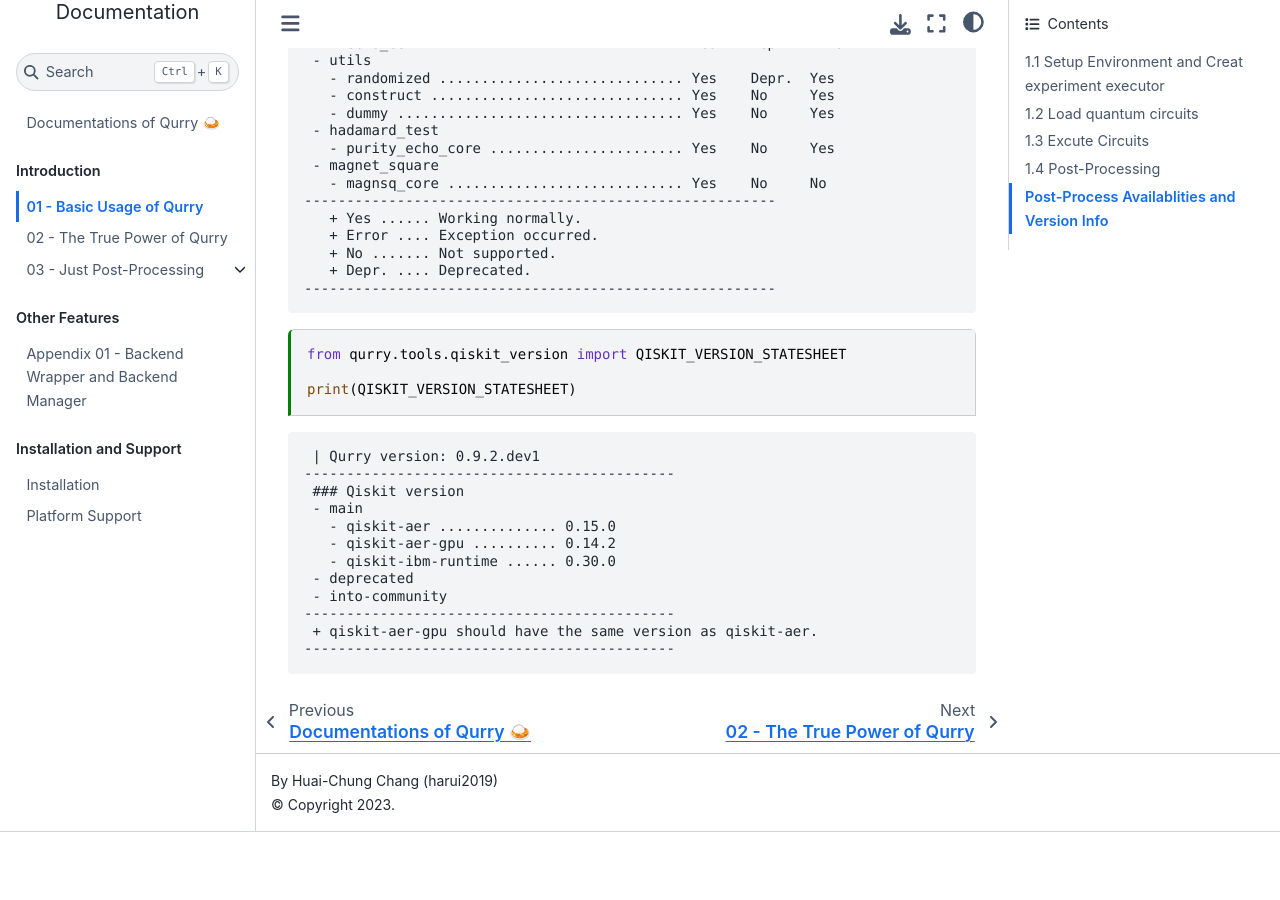
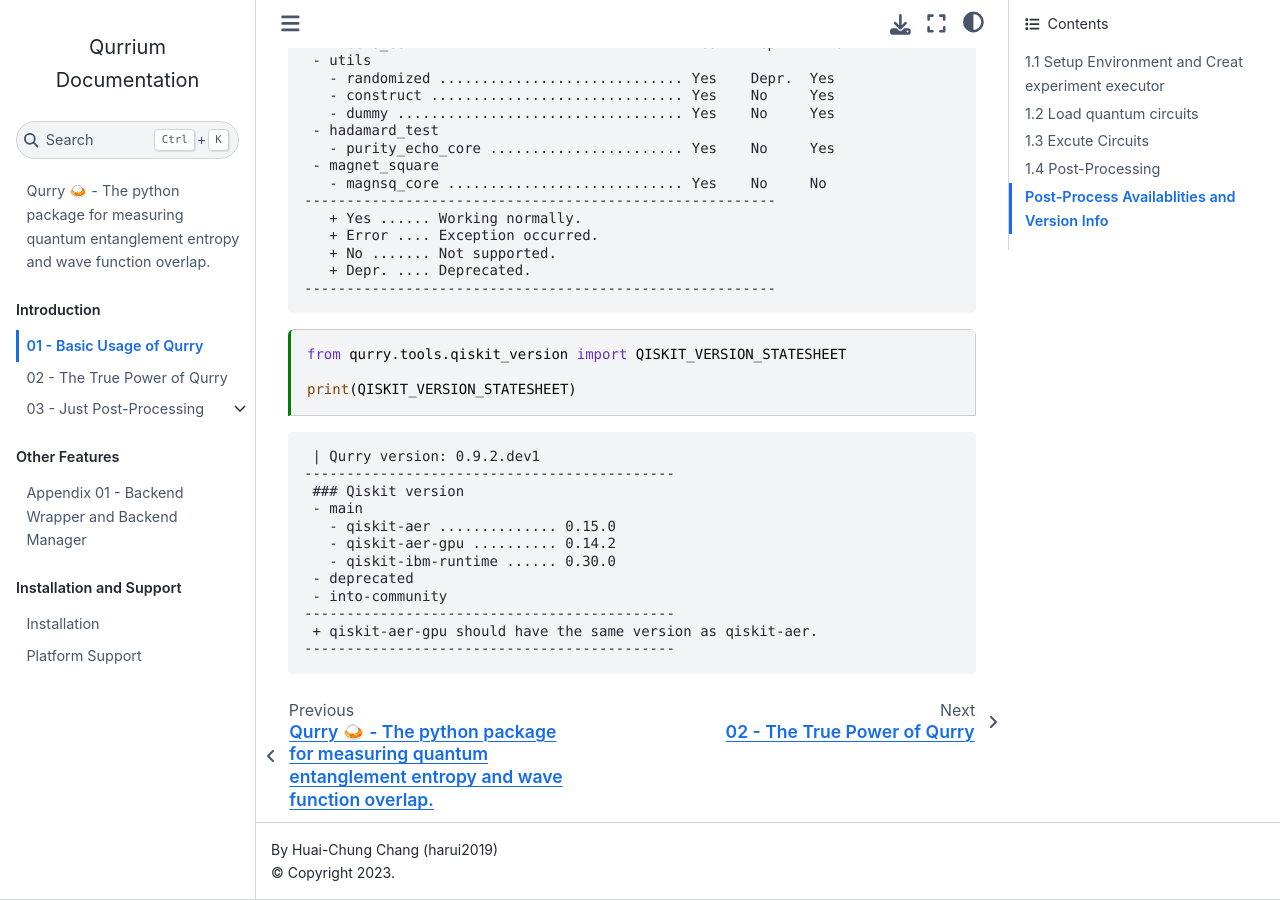
Before and after one commit to qurrium/qurrium_doc, a Jupyter Book: the page built from docs/main/01_Basic_Usage.ipynb, in a window 1280 px wide and 900 px high, scrolled down 16770 px. Built offline with Jupyter Book 1.0.4 settings and Sphinx 7.4.7 and the Sphinx Book theme 1.1.4, drawn with Linux system fonts in a browser that asks for light colours; before the commit the page ends 17602 px from its top, so only the background shows below that; part of the change alters nothing that is shown.

````diff
--- a/docs/intro.md
+++ b/docs/intro.md
@@ -1,15 +1,21 @@
-# Documentations of Qurry 🍛
+# Qurry 🍛 - The python package for measuring quantum entanglement entropy and wave function overlap.
 
-This is a tool to measure the Renyi entropy, Wave Function Overlap, and Magnetization Squared of given wave function. Running on **IBM Qiskit** with the function from constructing experiment object to pending the jobs to IBMQ automatically.
+## _The python package that makes the randomized measurement easy._
 
----
+The major function includes the measurement of quantum Renyi Entropy and Wave Function Overlap based on the randomized measurement protocol.
+When interfaced with **IBM Qiskit**, the package automates the workflow from creating experiment objects, job submission and recall and postprocessing.
+There are several additional features, such as measurement of magnetization and error mitigation. Please check them out!
+
+![Available Python Version](https://img.shields.io/badge/Python-3.9_|_3.10_|_3.11_|_3.12-blue?logo=python&logoColor=white) [![Downloads](https://static.pepy.tech/badge/qurrium)](https://pepy.tech/project/qurrium)
+![Available System](https://img.shields.io/badge/Ubuntu-18.04+-purple?logo=Ubuntu&logoColor=white) ![Available System](https://img.shields.io/badge/Ubuntu_on_WSL-18.04+-purple?logo=Ubuntu&logoColor=white)
+![Available System](https://img.shields.io/badge/Windows-10_|_11-purple?logo=Windows&logoColor=white) ![Available System](https://img.shields.io/badge/MacOS-11+-purple?logo=Apple&logoColor=white)
 
 ## Citation
 
-If you use this tool in your research, please cite the following paper:
+If you use this tool in your research, please cite the following paper in your publication:
 
 ```bibtex
-@misc{chang2024probingentanglementdynamicstopological,
+@misc{chang2024probing,
   title         = {Probing entanglement dynamics and topological transitions on noisy intermediate-scale quantum computers},
   author        = {Huai-Chun Chang and Hsiu-Chuan Hsu and Yu-Cheng Lin},
   year          = {2024},
@@ -23,12 +29,23 @@ If you use this tool in your research, please cite the following paper:
 
 ---
 
-### Acknowledgement
+## Acknowledgments
 
-<p><img src="https://raw.githubusercontent.com/harui2019/harui2019/main/docs/image/logo/NCCU_Physics_Logo.png" href="https://phys.nccu.edu.tw/" alt="National Chengchi University" width="500" ></p>
+The authors acknowledge the support from [National Chengchi University](https://www.nccu.edu.tw/), [NSTC-Quantum Virtual Machine project](https://www.nstc.gov.tw/), [National Center for Theoretical Sciences (NCTS)](https://phys.ncts.ntu.edu.tw/).
+and [IBM Quantum Hub at National Taiwan University (NTU)](https://quantum.ntu.edu.tw/).
 
-<p><img src="https://raw.githubusercontent.com/harui2019/harui2019/main/docs/image/logo/NSTC_Logo.png" href="https://www.nstc.gov.tw/" alt="NSTC" width="500" ></p>
+Special thank to [IBM Quantum Hub at NTU](https://quantum.ntu.edu.tw/) for providing the access right of [IBM Quantum](https://quantum-computing.ibm.com/) that allows us to fully test the tool and execute our experiments.
 
-<p><img src="https://raw.githubusercontent.com/harui2019/harui2019/main/docs/image/logo/NCTS_Phys_Logo.png" href="https://phys.ncts.ntu.edu.tw/" alt="National Center for Theoretical Sciences, Physics Division" width="500" ></p>
+The author [@harui2019](https://github.com/harui2019/) is grateful to the NTU hub of [NCTS](https://phys.ncts.ntu.edu.tw/) that supported him as a Research Assistiant in the early stage of the development.
 
-<p><img src="https://raw.githubusercontent.com/harui2019/harui2019/main/docs/image/logo/NTU_IBM_Q_Hub_Logo.png" href="https://quantum.ntu.edu.tw/" alt="IBM Quantum Hub at National Taiwan University" width="500"></p>
+<p><img src="https://raw.githubusercontent.com/harui2019/harui2019/main/docs/image/logo/NCCU_Physics_Logo.png" href="https://phys.nccu.edu.tw/" alt="National Chengchi University" width="400" ></p>
+
+<p><img src="https://raw.githubusercontent.com/harui2019/harui2019/main/docs/image/logo/NSTC_Logo.png" href="https://www.nstc.gov.tw/" alt="NSTC" width="400" ></p>
+
+<p><img src="https://raw.githubusercontent.com/harui2019/harui2019/main/docs/image/logo/NCTS_Phys_Logo.png" href="https://phys.ncts.ntu.edu.tw/" alt="National Center for Theoretical Sciences, Physics Division" width="400" ></p>
+
+<p><img src="https://raw.githubusercontent.com/harui2019/harui2019/main/docs/image/logo/NTU_IBM_Q_Hub_Logo.png" href="https://quantum.ntu.edu.tw/" alt="IBM Quantum Hub at National Taiwan University" width="400"></p>
+
+---
+
+### Stay connected. More features coming soon...
````
